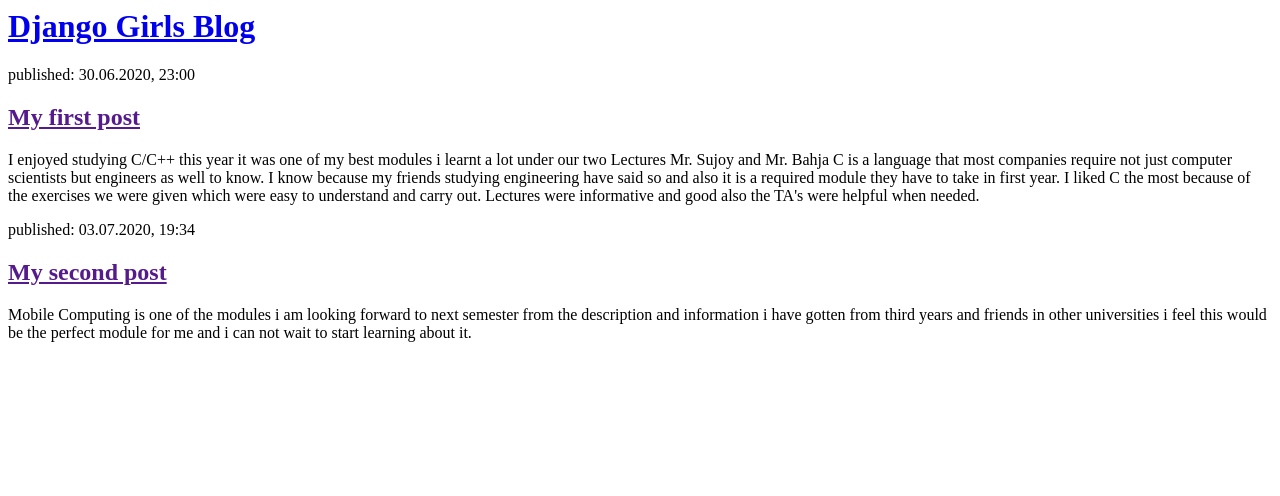
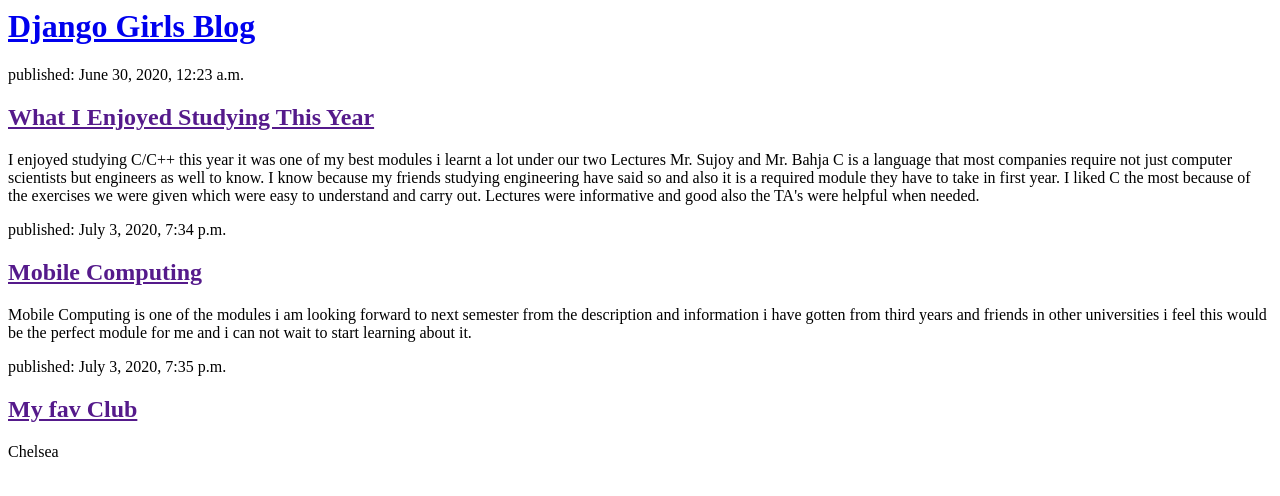
Before and after one commit to Didi4/My-first-blog, a Django app: page / in a window 1280 px wide. Shown: the top 496 px of the page. Run offline with Django 3.2, Linux system fonts and the light colour scheme; data comes from the database, SQL or seed files in the repository; both versions use the stored data as it was after the commit.

Commit message:
Modefied templates to display posts from database.

```diff
--- a/blog/templates/blog/post_list.html
+++ b/blog/templates/blog/post_list.html
@@ -4,19 +4,15 @@
     </head>
     <body>
         <div>
-            <h1><a href="/">Django Girls Blog</a></h1>
-        </div>
+    <h1><a href="/">Django Girls Blog</a></h1>
+</div>
 
-        <div>
-            <p>published: 30.06.2020, 23:00</p>
-            <h2><a href="">My first post</a></h2>
-            <p>I enjoyed studying C/C++ this year it was one of my best modules i learnt a lot under our two Lectures Mr. Sujoy and Mr. Bahja C is a language that most companies require not just computer scientists but engineers as well to know. I know because my friends studying engineering have said so and also it is a required module they have to take in first year. I liked C the most because of the exercises we were given which were easy to understand and carry out. Lectures were informative and good also the TA's were helpful when needed.</p>
-        </div>
-
-        <div>
-            <p>published: 03.07.2020, 19:34</p>
-            <h2><a href="">My second post</a></h2>
-            <p>Mobile Computing is one of the modules i am looking forward to next semester from the description and information i have gotten from third years and friends in other universities i feel this would be the perfect module for me and i can not wait to start learning about it.</p>
-        </div>
+{% for post in posts %}
+    <div>
+        <p>published: {{ post.published_date }}</p>
+        <h2><a href="">{{ post.title }}</a></h2>
+        <p>{{ post.text|linebreaksbr }}</p>
+    </div>
+{% endfor %}
     </body>
 </html>
--- a/blog/views.py
+++ b/blog/views.py
@@ -1,6 +1,7 @@
 from django.shortcuts import render
-
-# Create your views here.
+from django.utils import timezone
+from .models import Post
 
 def post_list(request):
-    return render(request, 'blog/post_list.html', {})
+    posts = Post.objects.filter(published_date__lte=timezone.now()).order_by('published_date')
+    return render(request, 'blog/post_list.html', {'posts': posts})
```
Also changed, not shown: db.sqlite3.
